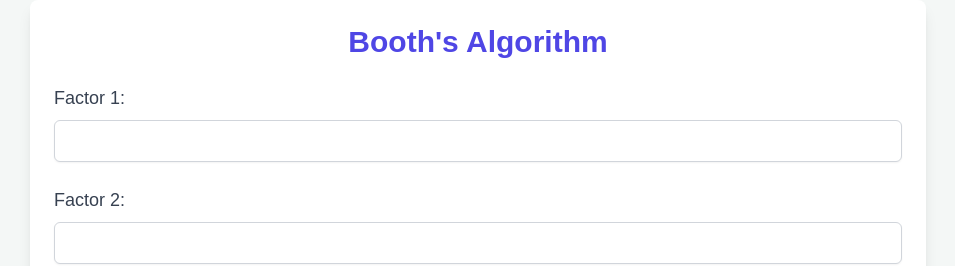
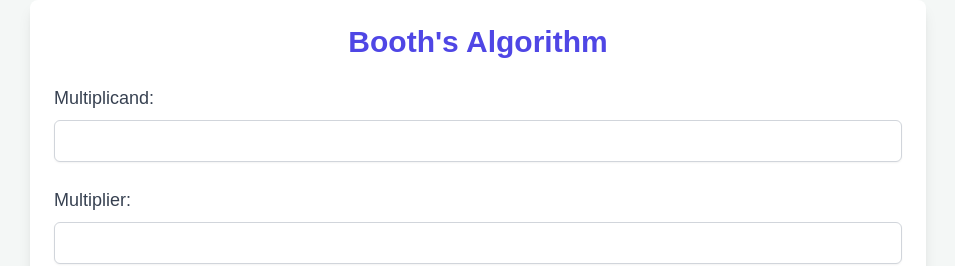
Before and after one commit to sahil-kumar-yadav/booths-algo, a Next.js app: page / in a window 1280 px wide. Shown: the top 266 px of the page, without its empty margins (162-1117 px from the left). Built offline with nearby package versions, Linux system fonts and the light colour scheme.

Commit message:
minor change

```diff
--- a/src/app/page.js
+++ b/src/app/page.js
@@ -1,8 +1,7 @@
 "use client"
 import { multiply } from '@/component/boothsAlgorithm';
-// import { multiplyBooth } from '@/component/boothsAlgorithm';
-// import { boothsAlgorithm } from '@/component/boothsAlgorithm';
 import { useState } from 'react';
+
 export default function Home() {
   const [factor1, setFactor1] = useState('');
   const [factor2, setFactor2] = useState('');
@@ -19,7 +18,7 @@ export default function Home() {
 
     <form className="space-y-6" onSubmit={(e) => e.preventDefault()}>
         <div className="flex flex-col space-y-2">
-            <label htmlFor="factor1" className="text-lg font-medium text-gray-700">Factor 1:</label>
+            <label htmlFor="factor1" className="text-lg font-medium text-gray-700">Multiplicand:</label>
             <input
                 id="factor1"
                 type="number"
@@ -32,7 +31,7 @@ export default function Home() {
         </div>
 
         <div className="flex flex-col space-y-2">
-            <label htmlFor="factor2" className="text-lg font-medium text-gray-700">Factor 2:</label>
+            <label htmlFor="factor2" className="text-lg font-medium text-gray-700">Multiplier:</label>
             <input
                 id="factor2"
                 type="number"
```
